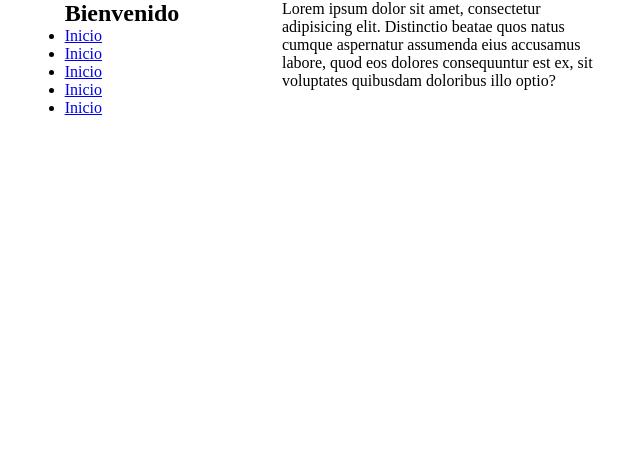
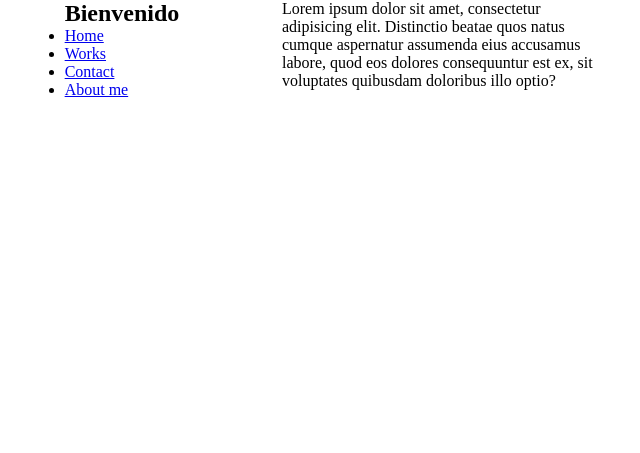
Before and after one commit to gabrielibanez/Paginaweb-1, a plain HTML site: page index.html in a window 1280 px wide. Shown: the whole page, without its empty margins (38-678 px from the left). Drawn offline with Linux system fonts and the light colour scheme.

Commit message:
cambie el menu

```diff
--- a/index.html
+++ b/index.html
@@ -16,19 +16,16 @@
             <nav id="menu">
                 <ul>
                     <li>
-                        <a href="index.html">Inicio</a>
+                        <a href="index.html">Home</a>
                     </li>
                     <li>
-                        <a href="index.html">Inicio</a>
+                        <a href="index.html">Works</a>
                     </li>
                     <li>
-                        <a href="index.html">Inicio</a>
+                        <a href="index.html">Contact</a>
                     </li>
                     <li>
-                        <a href="index.html">Inicio</a>
-                    </li>
-                    <li>
-                        <a href="index.html">Inicio</a>
+                        <a href="index.html">About me</a>
                     </li>
                 </ul>
             </nav>
```
